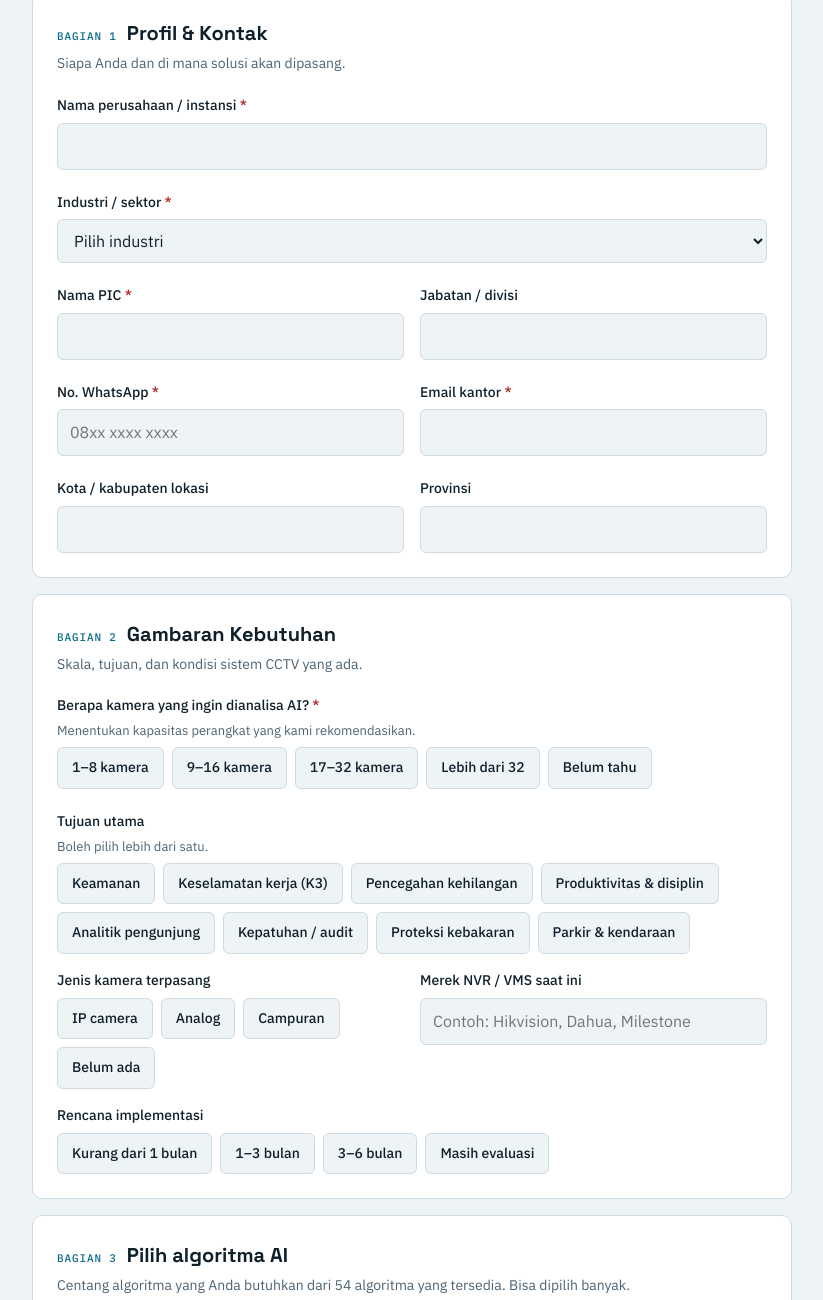
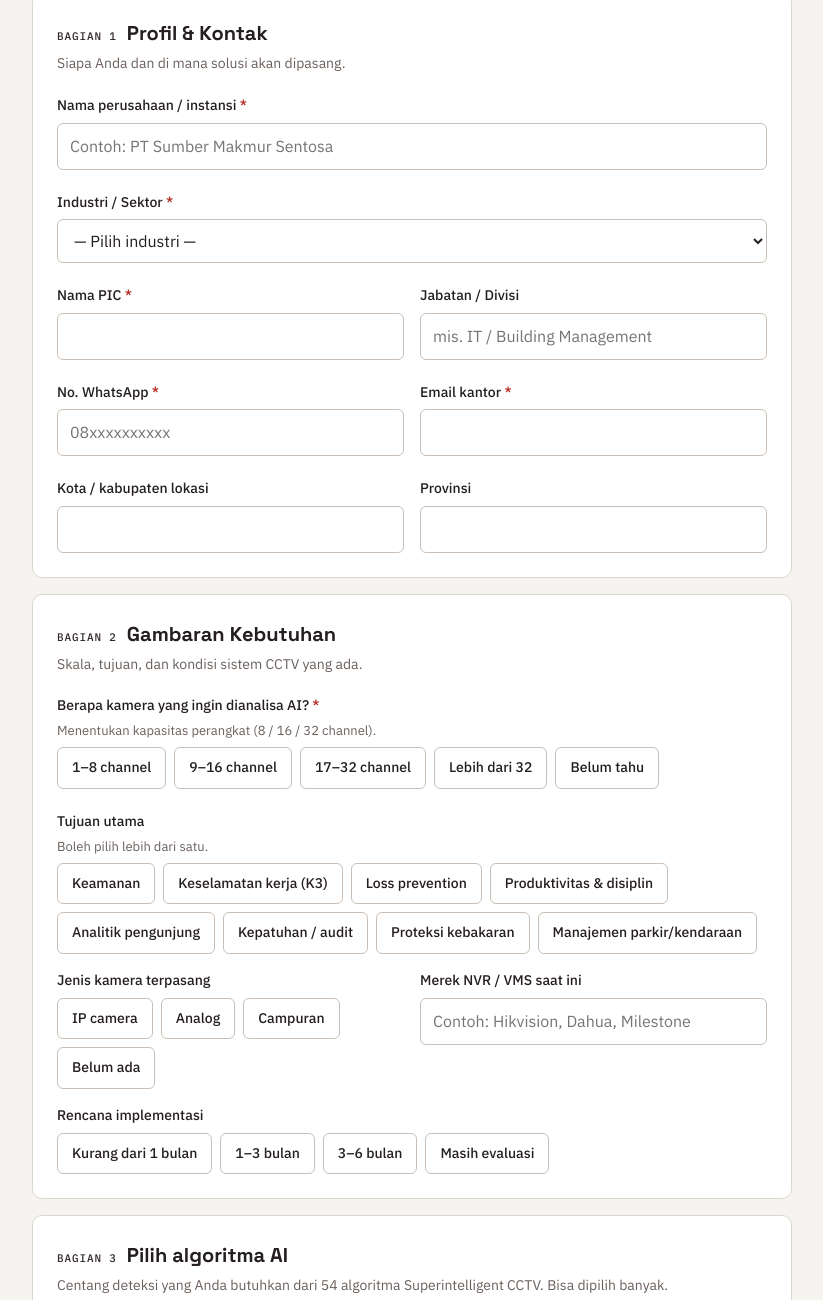
Before and after one commit to luthfibg/sicctv-asesmen, a plain HTML site: page index.html in a window 1280 px wide. Shown: the part 514-1814 px from the top of the page, without its empty margins (228-1051 px from the left). Drawn offline with Linux system fonts and the light colour scheme.

Commit message:
fix: change color accents and equaize data form to the referenced form

```diff
--- a/index.html
+++ b/index.html
@@ -6,20 +6,17 @@
 <link rel="preconnect" href="https://fonts.googleapis.com">
 <link rel="stylesheet" href="https://fonts.googleapis.com/css2?family=IBM+Plex+Mono:wght@400;500&family=IBM+Plex+Sans:wght@400;500;600&family=Space+Grotesk:wght@500;700&display=swap">
 <style>
-/* Layout: single column form on a cool-grey ground; hero carries a viewfinder frame with detection boxes. */
+/* Layout: single column form on a light warm ground; white cards; hero carries a viewfinder frame with detection boxes.
+   Accent: dark brown carries action and text emphasis, jackfruit yellow marks selection and highlights. Single light theme by design. */
 :root{
-  --bg:#EEF3F6; --surface:#FFFFFF; --fg:#10202B; --muted:#4D6272; --line:#CFDAE2;
-  --accent:#0A6C8C; --accent-fg:#FFFFFF; --accent-soft:#DCEEF5; --ok:#1B7F4B; --err:#B3261E; --warn:#8A5A00;
+  color-scheme:light;
+  --bg:#F6F4F0; --surface:#FFFFFF; --fg:#241F1E; --muted:#6A605C; --line:#DCD5CE; --field-line:#C9BFB7;
+  --accent:#302927; --accent-fg:#FFFFFF; --accent2:#F2C85B; --accent-soft:#FCF2D3;
+  --ok:#1B7F4B; --err:#B3261E; --warn:#8A5A00;
   --f-display:"Space Grotesk","Helvetica Neue",Arial,sans-serif;
   --f-body:"IBM Plex Sans","Helvetica Neue",Arial,sans-serif;
   --f-mono:"IBM Plex Mono",ui-monospace,Menlo,Consolas,monospace;
 }
-@media (prefers-color-scheme: dark){:root:not([data-theme="light"]){
-  --bg:#0D1820; --surface:#14232D; --fg:#E6EEF3; --muted:#9DB2C0; --line:#27404F;
-  --accent:#4FC0E4; --accent-fg:#06222D; --accent-soft:#17384A; --ok:#5CD08F; --err:#FF8A80; --warn:#F0B95A; color-scheme:dark}}
-:root[data-theme="dark"]{
-  --bg:#0D1820; --surface:#14232D; --fg:#E6EEF3; --muted:#9DB2C0; --line:#27404F;
-  --accent:#4FC0E4; --accent-fg:#06222D; --accent-soft:#17384A; --ok:#5CD08F; --err:#FF8A80; --warn:#F0B95A; color-scheme:dark}
 *{box-sizing:border-box}
 body{background:var(--bg);color:var(--fg);font:16px/1.55 var(--f-body);margin:0;
   padding-block:0 56px;padding-left:max(16px,env(safe-area-inset-left,0px));padding-right:max(16px,env(safe-area-inset-right,0px))}
@@ -27,7 +24,7 @@ body{background:var(--bg);color:var(--fg);font:16px/1.55 var(--f-body);margin:0;
 h1,h2{font-family:var(--f-display);text-wrap:balance;margin:0}
 .top{display:flex;justify-content:space-between;align-items:center;gap:12px;padding-block:20px;flex-wrap:wrap}
 .brand{font-family:var(--f-display);font-weight:700;font-size:17px;letter-spacing:.01em}
-.brand span{color:var(--accent)}
+.brand span{background:var(--accent2);color:var(--accent);padding:0 5px;border-radius:3px}
 .tag{font:500 12px var(--f-mono);letter-spacing:.08em;text-transform:uppercase;color:var(--muted)}
 .hero{display:grid;grid-template-columns:1.25fr 1fr;gap:28px;align-items:center;padding-block:12px 28px}
 .hero h1{font-size:clamp(28px,5.4vw,42px);line-height:1.08;font-weight:700;letter-spacing:-.01em}
@@ -37,7 +34,7 @@ h1,h2{font-family:var(--f-display);text-wrap:balance;margin:0}
 .scope{width:100%;height:auto;display:block;color:var(--accent)}
 .scope .bg{fill:var(--surface);stroke:var(--line)}
 .scope .floor{stroke:var(--line);fill:none}
-.scope .box{fill:none;stroke:currentColor;stroke-width:1.6}
+.scope .box{fill:var(--accent2);fill-opacity:.28;stroke:currentColor;stroke-width:1.6}
 .scope .lbl{fill:currentColor;font:500 9px var(--f-mono)}
 .scope .fig{fill:var(--line)}
 .scope .corner{stroke:var(--muted);stroke-width:1.5;fill:none}
@@ -54,7 +51,7 @@ label,.legend{font-weight:500;font-size:14px}
 .req{color:var(--err)}
 .hint{font-size:13px;color:var(--muted);margin-top:-2px}
 input[type=text],input[type=email],input[type=tel],input[type=search],select,textarea{
-  width:100%;font:inherit;color:var(--fg);background:var(--bg);border:1px solid var(--line);border-radius:6px;padding:10px 12px;min-height:44px}
+  width:100%;font:inherit;color:var(--fg);background:var(--surface);border:1px solid var(--field-line);border-radius:6px;padding:10px 12px;min-height:44px}
 textarea{min-height:110px;resize:vertical}
 input:focus-visible,select:focus-visible,textarea:focus-visible,button:focus-visible,.opt:has(input:focus-visible){outline:2px solid var(--accent);outline-offset:2px}
 .field.bad input,.field.bad select{border-color:var(--err)}
@@ -63,16 +60,16 @@ fieldset{border:0;padding:0;margin:0;min-width:0}
 .opts{display:flex;flex-wrap:wrap;gap:8px}
 .opt{position:relative}
 .opt input{position:absolute;opacity:0;inset:0;width:100%;height:100%;margin:0;cursor:pointer}
-.opt span{display:block;border:1px solid var(--line);background:var(--bg);border-radius:6px;padding:9px 14px;font-size:14px;min-height:40px}
+.opt span{display:block;border:1px solid var(--field-line);background:var(--surface);border-radius:6px;padding:9px 14px;font-size:14px;min-height:40px}
 .opt input:checked + span{background:var(--accent-soft);border-color:var(--accent);color:var(--fg);box-shadow:inset 0 0 0 1px var(--accent)}
 .opt input:focus-visible + span{outline:2px solid var(--accent);outline-offset:2px}
 .det{display:grid;grid-template-columns:1fr 1fr;gap:8px}
 .det .opt span{height:100%}
 .toolbar{display:flex;gap:10px;align-items:center}
 .toolbar .cari{flex:1;min-width:0}
-.toolbar .counter{margin-left:0;white-space:nowrap;border:1px solid var(--line);background:var(--accent-soft);padding:8px 12px;border-radius:6px}
+.toolbar .counter{margin-left:0;white-space:nowrap;color:var(--accent);border:1px solid var(--accent2);background:var(--accent-soft);padding:8px 12px;border-radius:6px}
 .chips{display:flex;flex-wrap:wrap;gap:6px;margin:12px 0 4px}
-.chip{font:500 13px var(--f-body);color:var(--muted);background:var(--bg);border:1px solid var(--line);border-radius:999px;padding:7px 14px;min-height:36px;cursor:pointer}
+.chip{font:500 13px var(--f-body);color:var(--muted);background:var(--surface);border:1px solid var(--field-line);border-radius:999px;padding:7px 14px;min-height:36px;cursor:pointer}
 .chip.on{background:var(--accent-soft);border-color:var(--accent);color:var(--fg)}
 .chip:focus-visible{outline:2px solid var(--accent);outline-offset:2px}
 .seg{margin-top:18px}
@@ -82,12 +79,13 @@ fieldset{border:0;padding:0;margin:0;min-width:0}
 .empty{color:var(--muted);font-size:14px;margin:18px 0 0}
 .counter{margin-left:auto;font:500 12px var(--f-mono);color:var(--muted)}
 .head-row{display:flex;align-items:baseline;gap:10px;flex-wrap:wrap}
-.notice{border-left:3px solid var(--accent);background:var(--accent-soft);padding:12px 14px;border-radius:0 6px 6px 0;font-size:14px;margin-top:14px}
-.consent{display:flex;gap:12px;align-items:flex-start;margin-top:16px;font-size:14px}
+.notice{border-left:3px solid var(--accent2);background:var(--accent-soft);padding:12px 14px;border-radius:0 6px 6px 0;font-size:14px;margin-top:14px}
+.consent{border:1px solid var(--line);border-radius:6px;padding:14px;display:flex;gap:12px;align-items:flex-start;margin-top:14px;font-size:14px}
 .consent input{width:20px;height:20px;margin-top:2px;flex:none;accent-color:var(--accent)}
+.notice b{font:500 11px var(--f-mono);letter-spacing:.08em;margin-right:8px;color:var(--accent)}
 .submit{display:flex;gap:16px;align-items:center;flex-wrap:wrap;margin-top:22px}
 button.go{font:600 16px var(--f-display);background:var(--accent);color:var(--accent-fg);border:0;border-radius:6px;padding:13px 26px;min-height:48px;cursor:pointer}
-button.go:hover{filter:brightness(1.08)}
+button.go:hover{background:var(--accent2);color:var(--accent)}
 button.go[disabled]{opacity:.6;cursor:wait}
 .submit .err{color:var(--err);font-size:14px}
 .preview{margin-top:16px;border:1px dashed var(--warn);color:var(--warn);border-radius:6px;padding:10px 14px;font-size:13px}
@@ -137,23 +135,18 @@ button.go[disabled]{opacity:.6;cursor:wait}
       <p class="sub">Siapa Anda dan di mana solusi akan dipasang.</p>
       <div class="grid">
         <div class="field full"><label for="perusahaan">Nama perusahaan / instansi <span class="req">*</span></label>
-          <input id="perusahaan" name="perusahaan" type="text" autocomplete="organization" required><div class="msg"></div></div>
-        <div class="field full"><label for="industri">Industri / sektor <span class="req">*</span></label>
+          <input id="perusahaan" name="perusahaan" type="text" autocomplete="organization" placeholder="Contoh: PT Sumber Makmur Sentosa" required><div class="msg"></div></div>
+        <div class="field full"><label for="industri">Industri / Sektor <span class="req">*</span></label>
           <select id="industri" name="industri" required>
-            <option value="">Pilih industri</option>
-            <option>Manufaktur / Pabrik</option><option>Rumah Sakit / Fasilitas Kesehatan</option>
-            <option>Perkantoran / Building Management</option><option>Retail / Mall</option>
-            <option>Hotel &amp; Hospitality</option><option>Pendidikan</option>
-            <option>Pemerintahan / Smart City</option><option>Logistik / Pergudangan</option>
-            <option>Perkebunan</option><option>Pertambangan</option>
-            <option>Perbankan / Keuangan</option><option>Media &amp; Penyiaran</option><option>Lainnya</option>
+            <option value="">— Pilih industri —</option>
+            <option>Manufaktur / Pabrik</option><option>Rumah Sakit / Faskes</option><option>Building Management / Perkantoran</option><option>Retail / Mall</option><option>Hotel &amp; Hospitality</option><option>Pendidikan</option><option>Pemerintahan / Smart City</option><option>Logistik / Pergudangan</option><option>Perkebunan / Sawit</option><option>Pertambangan</option><option>Perbankan / Keuangan</option><option>Lainnya</option>
           </select><div class="msg"></div></div>
         <div class="field"><label for="pic">Nama PIC <span class="req">*</span></label>
           <input id="pic" name="pic" type="text" autocomplete="name" required><div class="msg"></div></div>
-        <div class="field"><label for="jabatan">Jabatan / divisi</label>
-          <input id="jabatan" name="jabatan" type="text" autocomplete="organization-title"></div>
+        <div class="field"><label for="jabatan">Jabatan / Divisi</label>
+          <input id="jabatan" name="jabatan" type="text" autocomplete="organization-title" placeholder="mis. IT / Building Management"></div>
         <div class="field"><label for="wa">No. WhatsApp <span class="req">*</span></label>
-          <input id="wa" name="whatsapp" type="tel" inputmode="tel" autocomplete="tel" placeholder="08xx xxxx xxxx" required><div class="msg"></div></div>
+          <input id="wa" name="whatsapp" type="tel" inputmode="tel" autocomplete="tel" placeholder="08xxxxxxxxxx" required><div class="msg"></div></div>
         <div class="field"><label for="email">Email kantor <span class="req">*</span></label>
           <input id="email" name="email" type="email" autocomplete="email" required><div class="msg"></div></div>
         <div class="field"><label for="kota">Kota / kabupaten lokasi</label>
@@ -168,24 +161,24 @@ button.go[disabled]{opacity:.6;cursor:wait}
       <p class="sub">Skala, tujuan, dan kondisi sistem CCTV yang ada.</p>
       <div class="grid">
         <fieldset class="field full" id="g-kamera"><div class="legend">Berapa kamera yang ingin dianalisa AI? <span class="req">*</span></div>
-          <div class="hint">Menentukan kapasitas perangkat yang kami rekomendasikan.</div>
+          <div class="hint">Menentukan kapasitas perangkat (8 / 16 / 32 channel).</div>
           <div class="opts">
-            <label class="opt"><input type="radio" name="jumlah_kamera" value="1-8"><span>1–8 kamera</span></label>
-            <label class="opt"><input type="radio" name="jumlah_kamera" value="9-16"><span>9–16 kamera</span></label>
-            <label class="opt"><input type="radio" name="jumlah_kamera" value="17-32"><span>17–32 kamera</span></label>
+            <label class="opt"><input type="radio" name="jumlah_kamera" value="1-8"><span>1–8 channel</span></label>
+            <label class="opt"><input type="radio" name="jumlah_kamera" value="9-16"><span>9–16 channel</span></label>
+            <label class="opt"><input type="radio" name="jumlah_kamera" value="17-32"><span>17–32 channel</span></label>
             <label class="opt"><input type="radio" name="jumlah_kamera" value=">32"><span>Lebih dari 32</span></label>
             <label class="opt"><input type="radio" name="jumlah_kamera" value="belum tahu"><span>Belum tahu</span></label>
           </div><div class="msg"></div></fieldset>
         <fieldset class="field full"><div class="legend">Tujuan utama</div><div class="hint">Boleh pilih lebih dari satu.</div>
           <div class="opts">
             <label class="opt"><input type="checkbox" name="tujuan" value="Keamanan"><span>Keamanan</span></label>
-            <label class="opt"><input type="checkbox" name="tujuan" value="K3"><span>Keselamatan kerja (K3)</span></label>
-            <label class="opt"><input type="checkbox" name="tujuan" value="Loss prevention"><span>Pencegahan kehilangan</span></label>
-            <label class="opt"><input type="checkbox" name="tujuan" value="Produktivitas"><span>Produktivitas &amp; disiplin</span></label>
+            <label class="opt"><input type="checkbox" name="tujuan" value="Keselamatan kerja (K3)"><span>Keselamatan kerja (K3)</span></label>
+            <label class="opt"><input type="checkbox" name="tujuan" value="Loss prevention"><span>Loss prevention</span></label>
+            <label class="opt"><input type="checkbox" name="tujuan" value="Produktivitas & disiplin"><span>Produktivitas &amp; disiplin</span></label>
             <label class="opt"><input type="checkbox" name="tujuan" value="Analitik pengunjung"><span>Analitik pengunjung</span></label>
-            <label class="opt"><input type="checkbox" name="tujuan" value="Audit"><span>Kepatuhan / audit</span></label>
-            <label class="opt"><input type="checkbox" name="tujuan" value="Kebakaran"><span>Proteksi kebakaran</span></label>
-            <label class="opt"><input type="checkbox" name="tujuan" value="Parkir"><span>Parkir &amp; kendaraan</span></label>
+            <label class="opt"><input type="checkbox" name="tujuan" value="Kepatuhan / audit"><span>Kepatuhan / audit</span></label>
+            <label class="opt"><input type="checkbox" name="tujuan" value="Proteksi kebakaran"><span>Proteksi kebakaran</span></label>
+            <label class="opt"><input type="checkbox" name="tujuan" value="Manajemen parkir/kendaraan"><span>Manajemen parkir/kendaraan</span></label>
           </div></fieldset>
         <fieldset class="field"><div class="legend">Jenis kamera terpasang</div>
           <div class="opts">
@@ -208,7 +201,7 @@ button.go[disabled]{opacity:.6;cursor:wait}
 
     <section class="card">
       <h2><small>Bagian 3</small>Pilih algoritma AI</h2>
-      <p class="sub" style="margin-bottom:14px">Centang algoritma yang Anda butuhkan dari 54 algoritma yang tersedia. Bisa dipilih banyak.</p>
+      <p class="sub" style="margin-bottom:14px">Centang deteksi yang Anda butuhkan dari 54 algoritma Superintelligent CCTV. Bisa dipilih banyak.</p>
       <div class="toolbar">
         <input id="cari" type="search" class="cari" placeholder="Cari algoritma… (mis. helm, api, plat nomor)" aria-label="Cari algoritma" autocomplete="off">
         <span class="counter" id="count" aria-live="polite">0 dipilih</span>
@@ -219,26 +212,26 @@ button.go[disabled]{opacity:.6;cursor:wait}
     </section>
 
     <section class="card">
-      <h2><small>Bagian 4</small>Kebutuhan Khusus</h2>
-      <p class="sub">Ada kombinasi tertentu atau deteksi di luar daftar? Tuliskan di sini.</p>
-      <div class="field"><label for="khusus">Uraian kebutuhan khusus</label>
-        <textarea id="khusus" name="kebutuhan_khusus" placeholder="Contoh: deteksi orang masuk area studio saat lampu merah menyala, kondisi cahaya rendah di gudang malam hari."></textarea></div>
+      <h2><small>Bagian 4</small>Paket Khusus (Customize)</h2>
+      <p class="sub">Ada kebutuhan paket khusus, kombinasi tertentu, atau deteksi di luar daftar? Tuliskan di sini.</p>
+      <div class="field"><label for="khusus">Uraian paket khusus</label>
+        <textarea id="khusus" name="kebutuhan_khusus" placeholder="Contoh: butuh paket 16CH + integrasi access control + dashboard khusus per shift; atau deteksi spesifik yang belum ada di daftar…"></textarea></div>
     </section>
 
     <section class="card">
       <h2><small>Bagian 5</small>Topologi &amp; Persetujuan</h2>
-      <p class="sub">Opsional, tetapi mempercepat penyusunan rekomendasi.</p>
+      <p class="sub">Opsional, namun mempercepat penyusunan solusi.</p>
       <fieldset class="field"><div class="legend">Bersedia berbagi denah / topologi CCTV?</div>
         <div class="opts">
           <label class="opt"><input type="radio" name="topologi" value="Ya, sekarang"><span>Ya, sekarang</span></label>
           <label class="opt"><input type="radio" name="topologi" value="Setelah NDA"><span>Setelah NDA</span></label>
           <label class="opt"><input type="radio" name="topologi" value="Belum / tidak"><span>Belum / tidak</span></label>
         </div></fieldset>
-      <div class="notice"><strong>Kerahasiaan.</strong> Topologi CCTV bersifat sensitif. Berbagi denah bersifat opsional dan dapat dilakukan setelah NDA ditandatangani kedua pihak.</div>
-      <div class="notice">Data pribadi Anda diproses sesuai UU No. 27 Tahun 2022 tentang Pelindungan Data Pribadi.</div>
+      <div class="notice"><b>NDA</b><strong>Kerahasiaan dijamin.</strong> Topologi CCTV bersifat sensitif. Berbagi topologi bersifat opsional dan dapat dilakukan setelah NDA ditandatangani kedua pihak.</div>
+      <div class="notice"><b>PDP</b>Data diproses sesuai UU No. 27/2022 tentang Pelindungan Data Pribadi. Superintelligent CCTV memproses video 100% lokal — tanpa cloud.</div>
       <div class="field" id="g-setuju">
         <label class="consent"><input id="setuju" type="checkbox" name="persetujuan" value="ya" required>
-          <span>Saya menyetujui data yang saya isi digunakan oleh <strong>Gandrung Media Corp</strong> untuk menyusun rekomendasi solusi dan penawaran, serta bersedia dihubungi melalui kontak di atas. <span class="req">*</span></span></label>
+          <span>Saya menyetujui data yang saya isi digunakan oleh <strong>Gandrung Media Corp</strong> untuk penyusunan rekomendasi solusi &amp; penawaran, dan setuju dihubungi melalui kontak di atas. <span class="req">*</span></span></label>
         <div class="msg"></div></div>
       <div class="submit">
         <button class="go" type="submit" id="btn">Kirim Asesmen</button>
```
